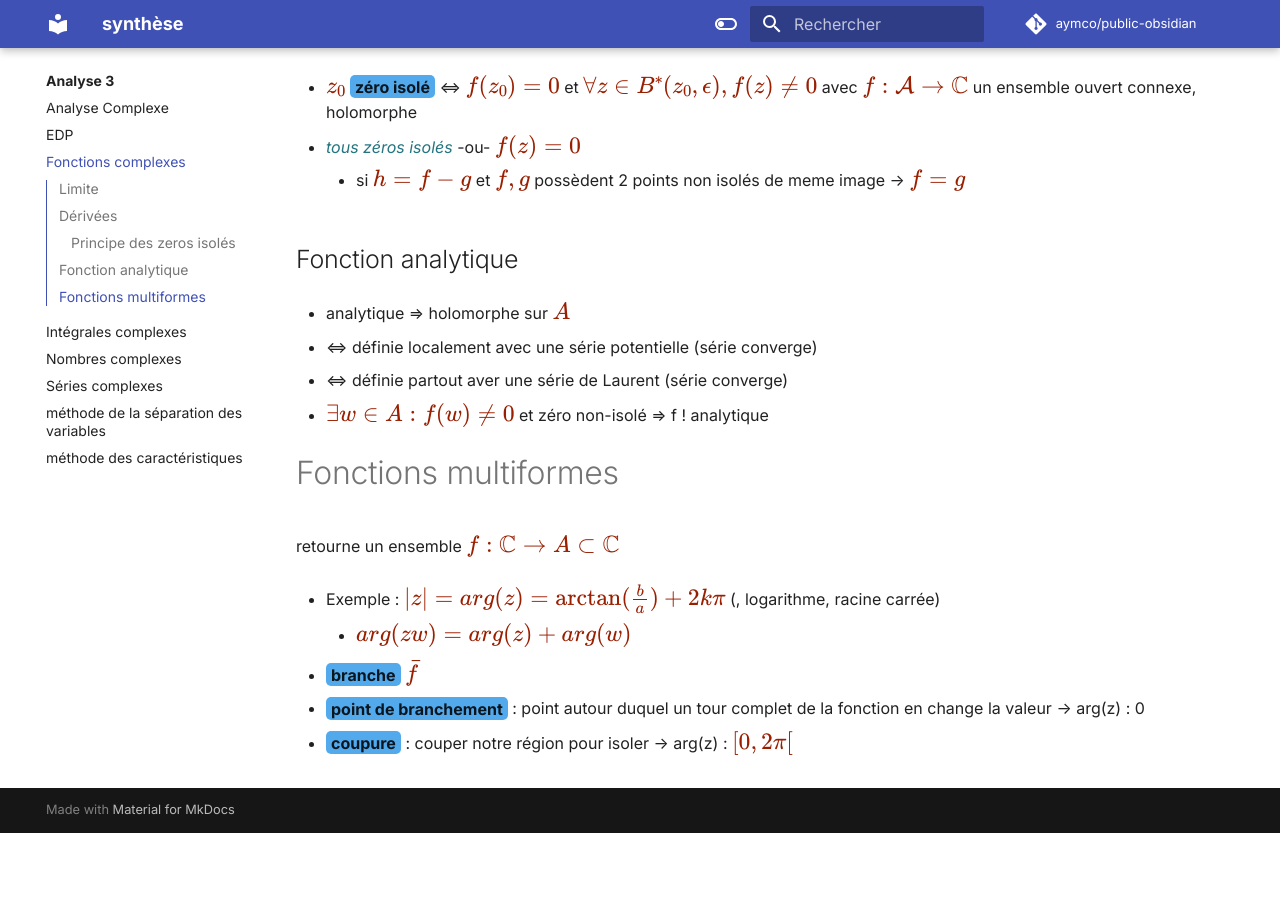
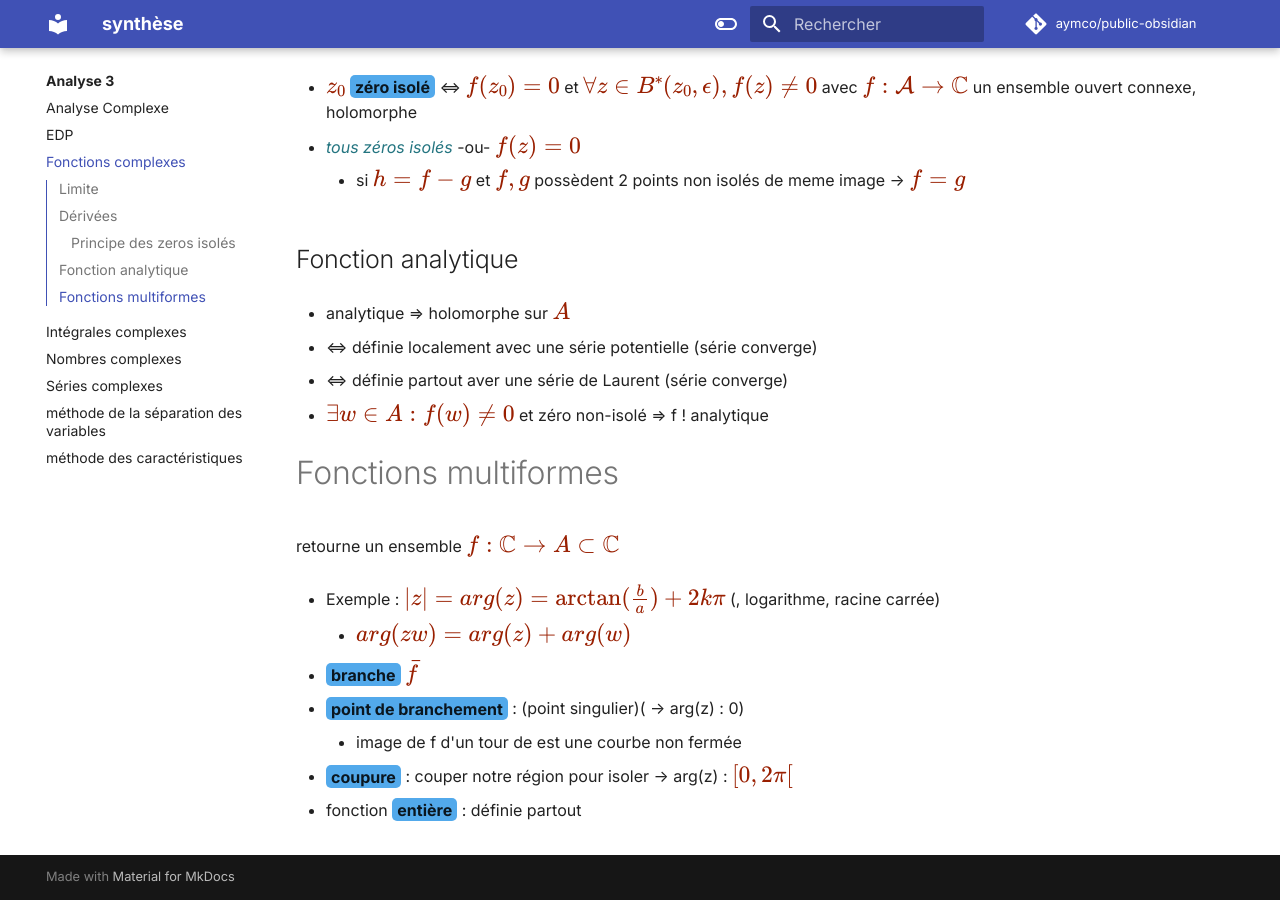
Before and after one commit to Aymco/public-obsidian, an MkDocs documentation site: the page built from docs/Analyse 3/Fonctions complexes.md, in a window 1280 px wide and 900 px high, scrolled down 671 px. Built offline with MkDocs 1.6.1 and Material for MkDocs 9.7.7, drawn with Linux system fonts in a browser that asks for light colours; comment, search, counter and statistics services are not loaded; before the commit the page ends 1504 px from its top, so only the background shows below that.

Commit message:
PUSH NOTE : Fonctions complexes.md

```diff
--- a/docs/Analyse 3/Fonctions complexes.md
+++ b/docs/Analyse 3/Fonctions complexes.md
@@ -47,6 +47,11 @@ retourne un ensemble $f:\mathbb{C}\to A\subset \mathbb{C}$
 
 - **branche** $\bar{f}$
 
-- **point de branchement** : point autour duquel un tour complet de la fonction en change la valeur → arg(z) : 0
+- **point de branchement** : (point singulier)( → arg(z) : 0)
+	- image de f d'un tour de est une courbe non fermée
 
 - **coupure** : couper notre région pour isoler → arg(z) : $[0,2\pi[$
+
+
+
+- fonction **entière** : définie partout
```
Also changed, not shown: other parts of docs/Analyse 3/Fonctions complexes.md (+1 -1 lines).
